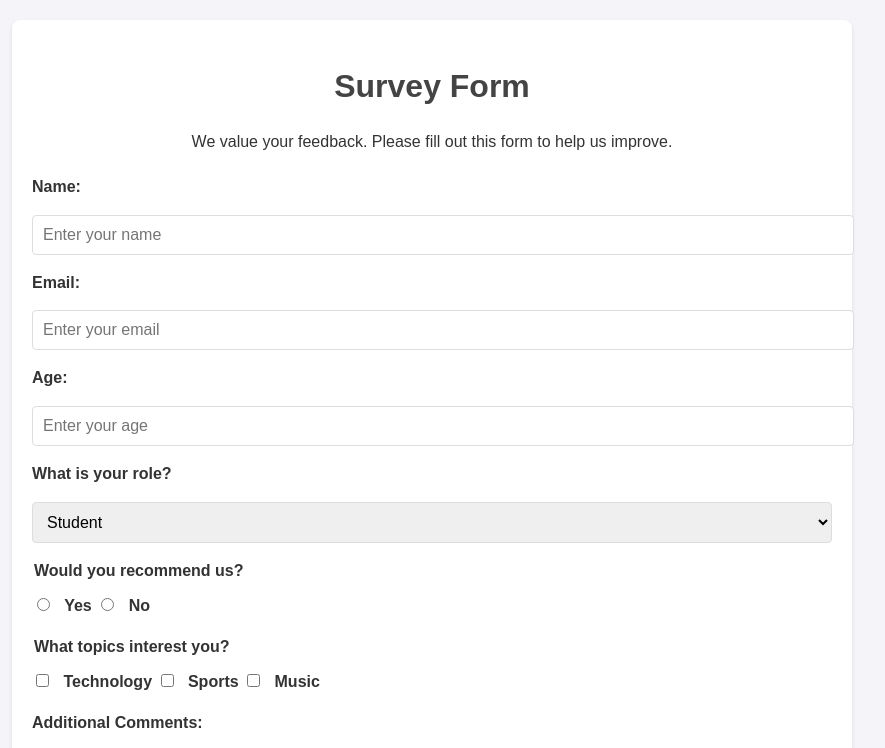
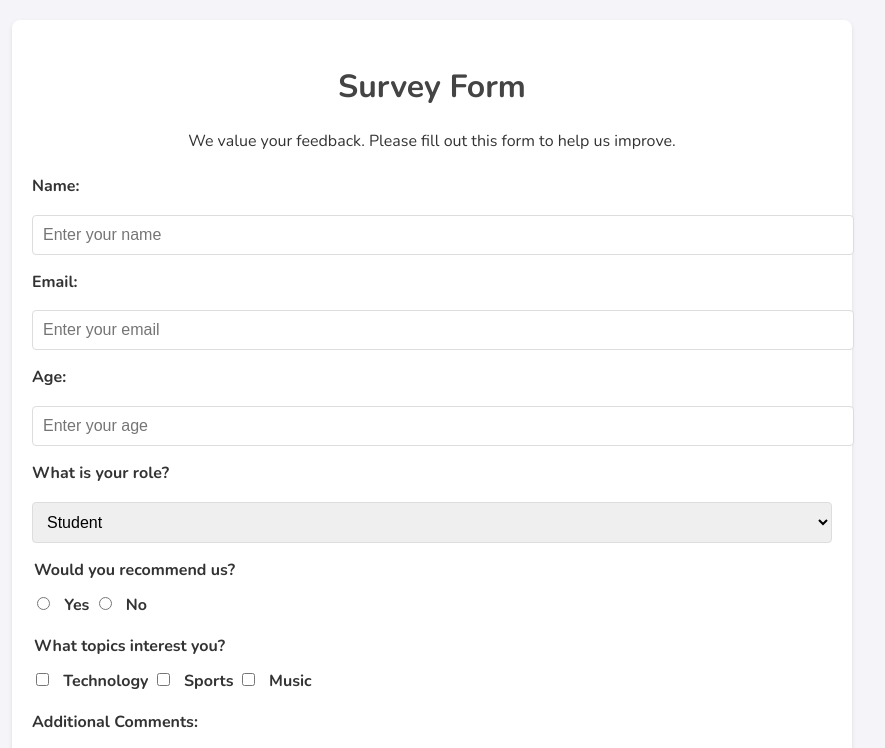
Before and after one commit to eatulrajput/survey-form-template, a plain HTML site: page index.html in a window 1280 px wide. Shown: the top 748 px of the page, without its empty margins (208-1093 px from the left). Drawn offline with nearby package versions, Linux system fonts and the light colour scheme.

Commit message:
Update Form

```diff
--- a/assets/style.css
+++ b/assets/style.css
@@ -1,5 +1,7 @@
+@import url('https://fonts.googleapis.com/css2?family=Nunito:ital,wght@0,200..1000;1,200..1000&family=Source+Code+Pro:ital,wght@0,200..900;1,200..900&display=swap');
+
 body {
-    font-family: Arial, sans-serif;
+    font-family: "Nunito", sans-serif;
     line-height: 1.6;
     margin: 0;
     padding: 0;
```
